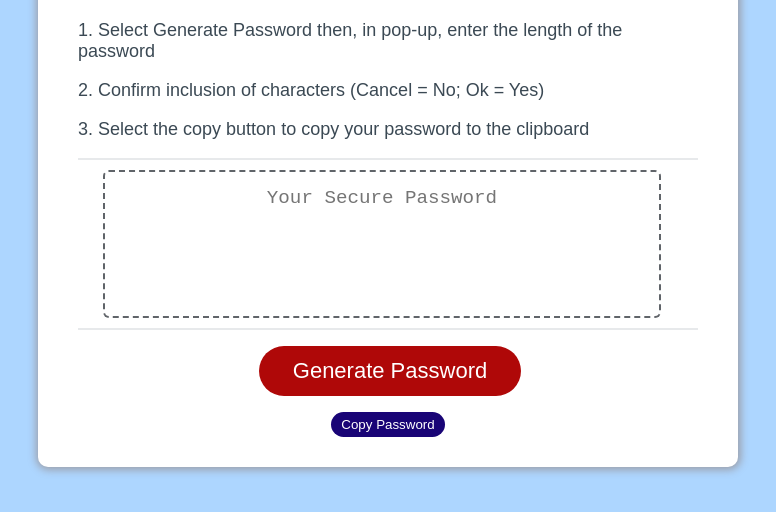
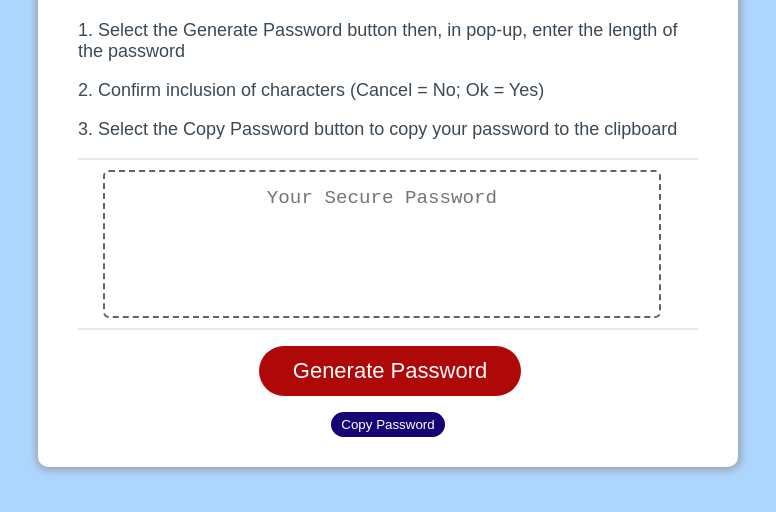
Before and after one commit to waynefenwick/03-JavaScript-Password-Generator, a plain HTML site: page index.html in a window 1280 px wide. Shown: the part 216-728 px from the top of the page, without its empty margins (252-1028 px from the left). Drawn offline with Linux system fonts and the light colour scheme.

Commit message:
Tweaked 3 step guide to using the generator

```diff
--- a/index.html
+++ b/index.html
@@ -15,9 +15,9 @@
       <div class="card">
         <div class="card-header">
           <h2>To Generate a Password:</h2>
-          <p>1. Select Generate Password then, in pop-up, enter the length of the password</p>
+          <p>1. Select the Generate Password button then, in pop-up, enter the length of the password</p>
           <p>2. Confirm inclusion of characters (Cancel = No; Ok = Yes)</p>
-          <p>3. Select the copy button to copy your password to the clipboard</p>
+          <p>3. Select the Copy Password button to copy your password to the clipboard</p>
         </div>
         <div class="card-body">
           <textarea
```
